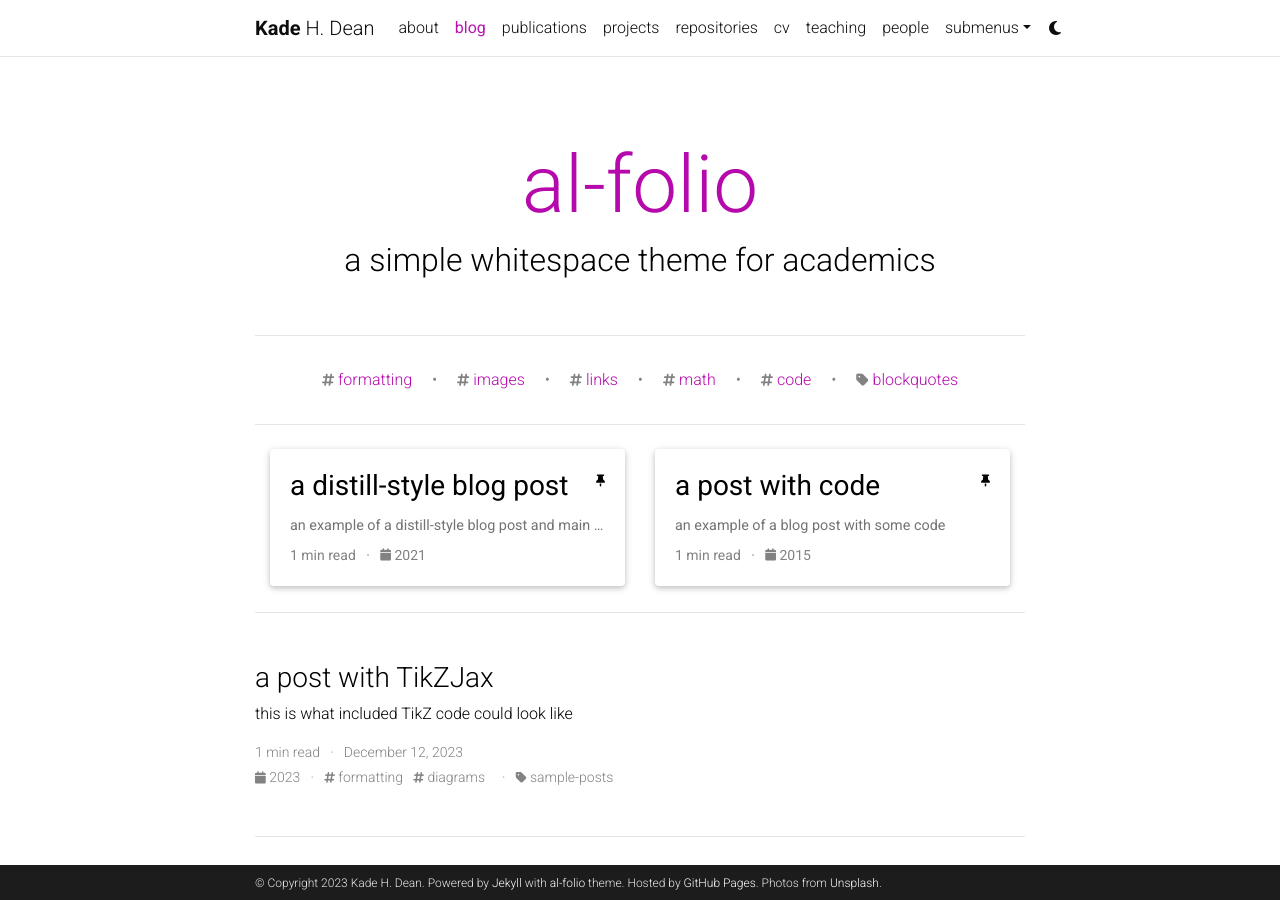
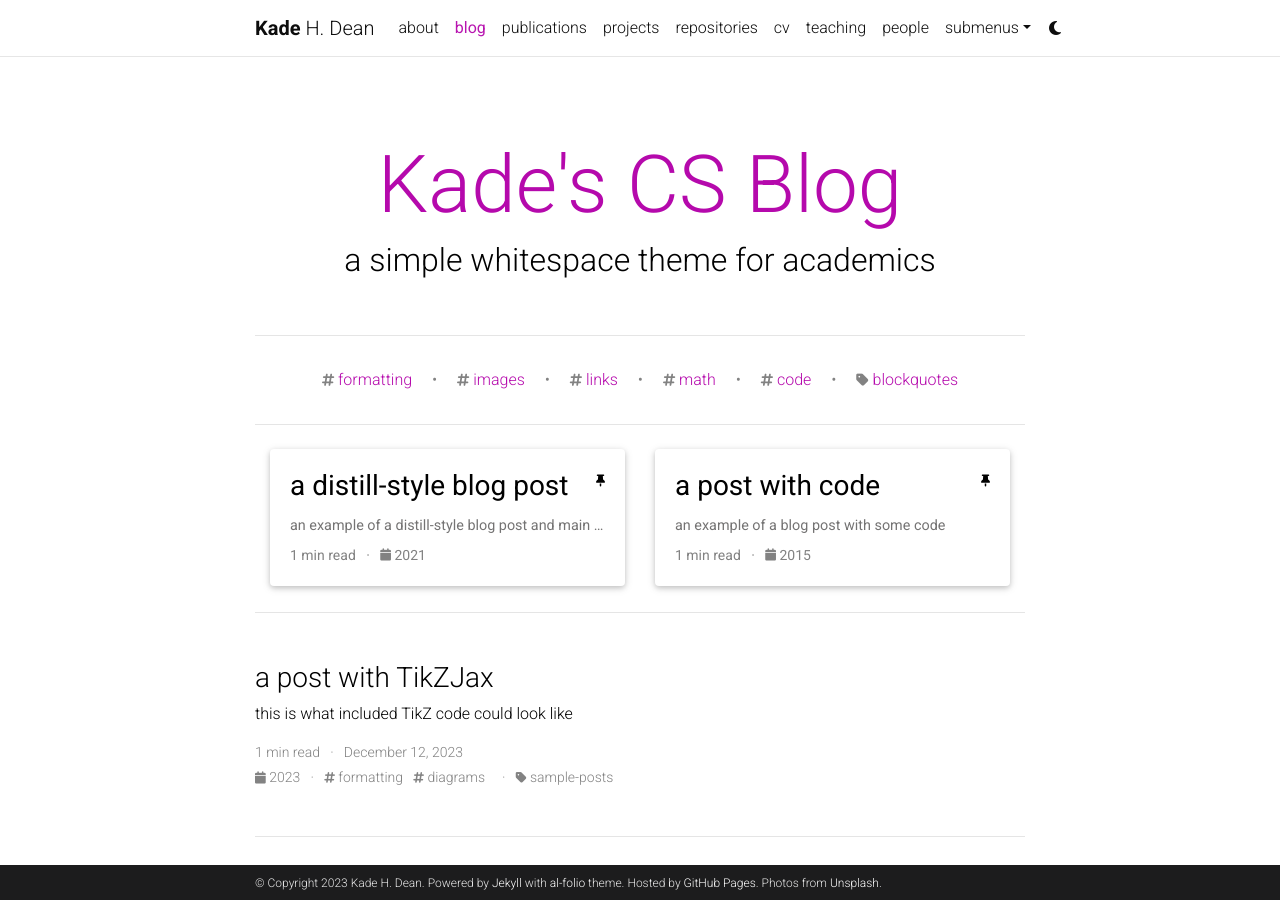
Before and after one commit to kaderator2/kaderator2.github.io, a Jekyll site: the page built from blog/index.html, in a window 1280 px wide and 900 px high. Built offline with Jekyll 4.4.1, drawn with Linux system fonts in a browser that asks for light colours; full-size pictures stand in for the smaller copies a plugin makes; the list of posts is cut into pages by our own code; comment, search, counter and statistics services are not loaded; a style sheet for code colours, icons or effects is not loaded.

Commit message:
more updates

```diff
--- a/_config.yml
+++ b/_config.yml
@@ -67,11 +67,11 @@
 # Social integration
 # -----------------------------------------------------------------------------
 
-github_username: # your GitHub user name
+github_username: kaderator2 # your GitHub user name
 gitlab_username: # your GitLab user name
 x_username: # your X handle
 mastodon_username: # your mastodon instance+username in the format instance.tld/@username
-linkedin_username: # your LinkedIn user name
+linkedin_username: kade-dean  # your LinkedIn user name
 telegram_username: # your Telegram user name
 scholar_userid: # your Google Scholar ID
 semanticscholar_id: # your Semantic Scholar ID
@@ -104,7 +104,7 @@
 wechat_qr: # filename of your wechat qr-code saved as an image (e.g., wechat-qr.png if saved to assets/img/wechat-qr.png)
 
 contact_note: >
-  You can even add a little note about which of these is the best way to reach you.
+  I will respond on all platforms listed above but, I usually respond faster through my email listed above :)
 
 # -----------------------------------------------------------------------------
 # Analytics and search engine verification
@@ -120,7 +120,7 @@
 # Blog
 # -----------------------------------------------------------------------------
 
-blog_name: al-folio # blog_name will be displayed in your blog page
+blog_name: Kade's CS Blog # blog_name will be displayed in your blog page
 blog_nav_title: blog # your blog must have a title for it to be displayed in the nav bar
 blog_description: a simple whitespace theme for academics
 permalink: /blog/:year/:title/
```
